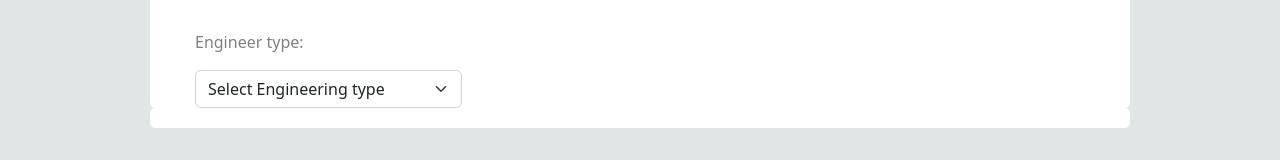
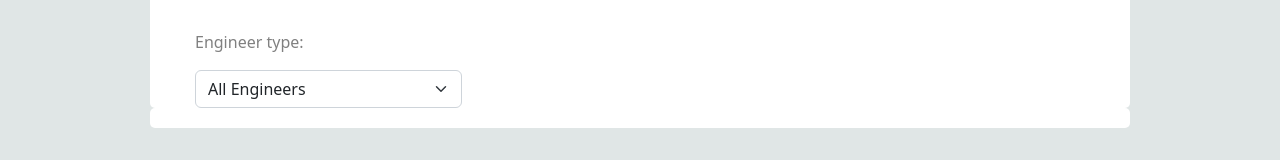
Before and after one commit to Team-Engineering-Project/IndustryPartner, a React (Create React App) app in the folder client/: page / in a window 1280 px wide. Shown: the part 262-422 px from the top of the page. Built offline with nearby package versions, Linux system fonts and the light colour scheme; no server answers.

Commit message:
high priority changes made to profile card (min height added_ and Filter drop down (all engineers replaced select engineer type)

```diff
--- a/client/src/components/FilterComponent.jsx
+++ b/client/src/components/FilterComponent.jsx
@@ -7,7 +7,7 @@ function FilterComponent({filterDropdown})
     return (
         <>
             <select onChange={(e)=>filterDropdown(e.target.value)} className="form-select" aria-label="Default select example" style={{ width: '30%' }}>
-                <option value="" selected>Select Engineering type</option>
+                <option value="" selected>All Engineers</option>
                 <option value="SE">Software Engineering</option>
                 <option value="DS">Data Science</option>
                 <option value="CE">Cloud Engineering</option>
--- a/client/src/components/ProfileCardComponent.jsx
+++ b/client/src/components/ProfileCardComponent.jsx
@@ -8,7 +8,7 @@ import 'bootstrap/dist/css/bootstrap.min.css'
 
 function ProfileCardComponent({ graduate }) {
     return (
-        <Card style={{ width: '18rem', marginRight: 'auto'}}>
+        <Card style={{ minHeight: '25rem' ,width: '18rem', marginRight: 'auto'}}>
             {/* <Card.Img variant="top" src={logo} style={{ width: '100px', padding: '10px', borderRadius: '200px' }} /> */}
             <Card.Body style={{ paddingLeft:'3px', paddingRight:'3px'}}>
                 <div className="img+title" style={{ display: 'flex', justifyContent: 'flex-start' }}>
@@ -26,7 +26,7 @@ function ProfileCardComponent({ graduate }) {
                         <h5 style={{display: 'inline', paddingLeft:'12px', fontSize: '1rem'}} >{graduate.universityDegree}</h5>
                         <p style={{paddingLeft: '2.05em', color:'grey', fontSize: '1rem'}}>{graduate.university}</p>
                     </div>
-                    <hr />
+                    <hr className='footer' style={{width:'16em'}}/>
                 </Card.Text>
                 {/* <Button className='viewProfileButton' variant="primary" style={{ alignItems: 'centergit' }}>View profile</Button> */}
             </Card.Body>
```
